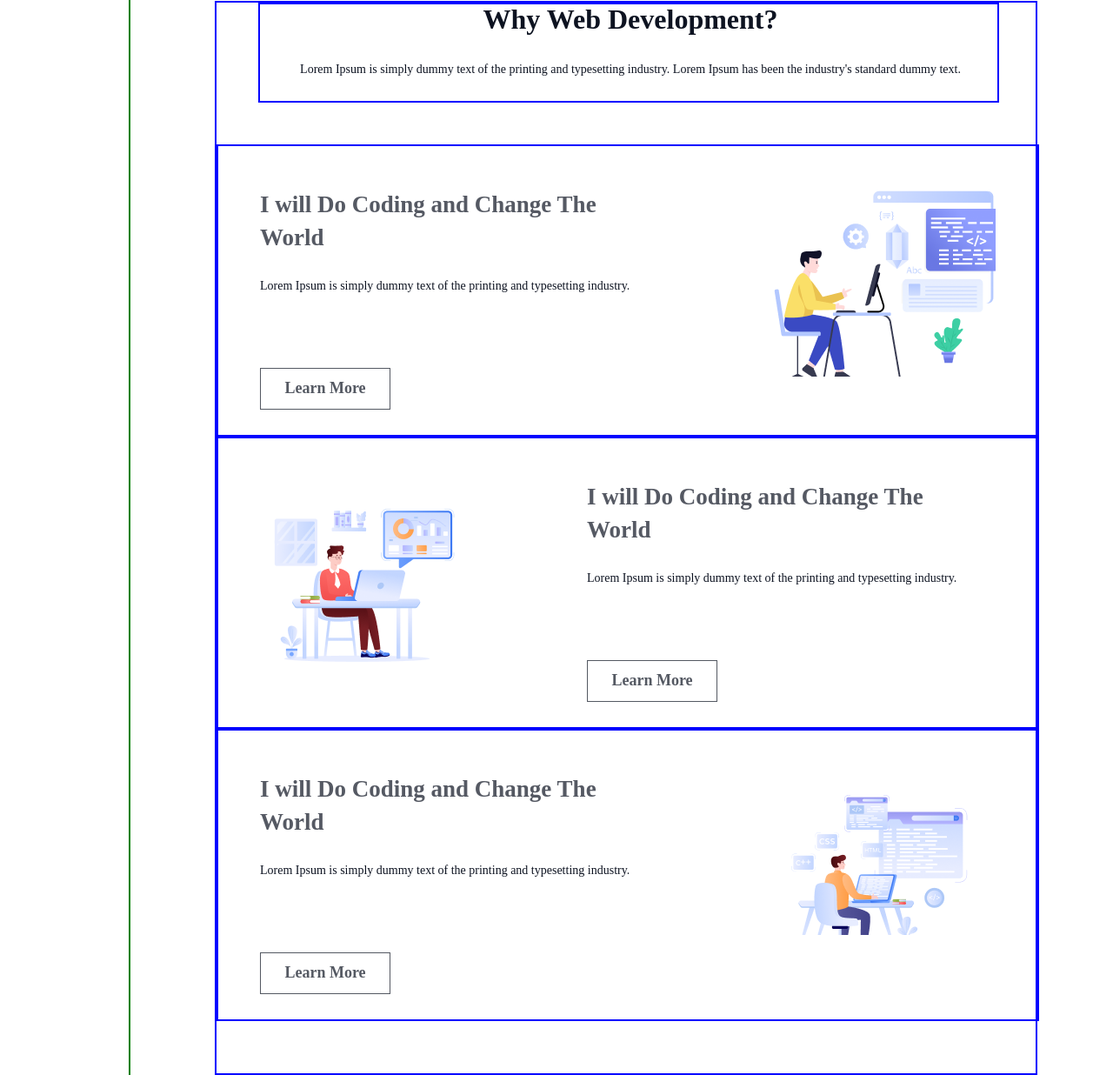
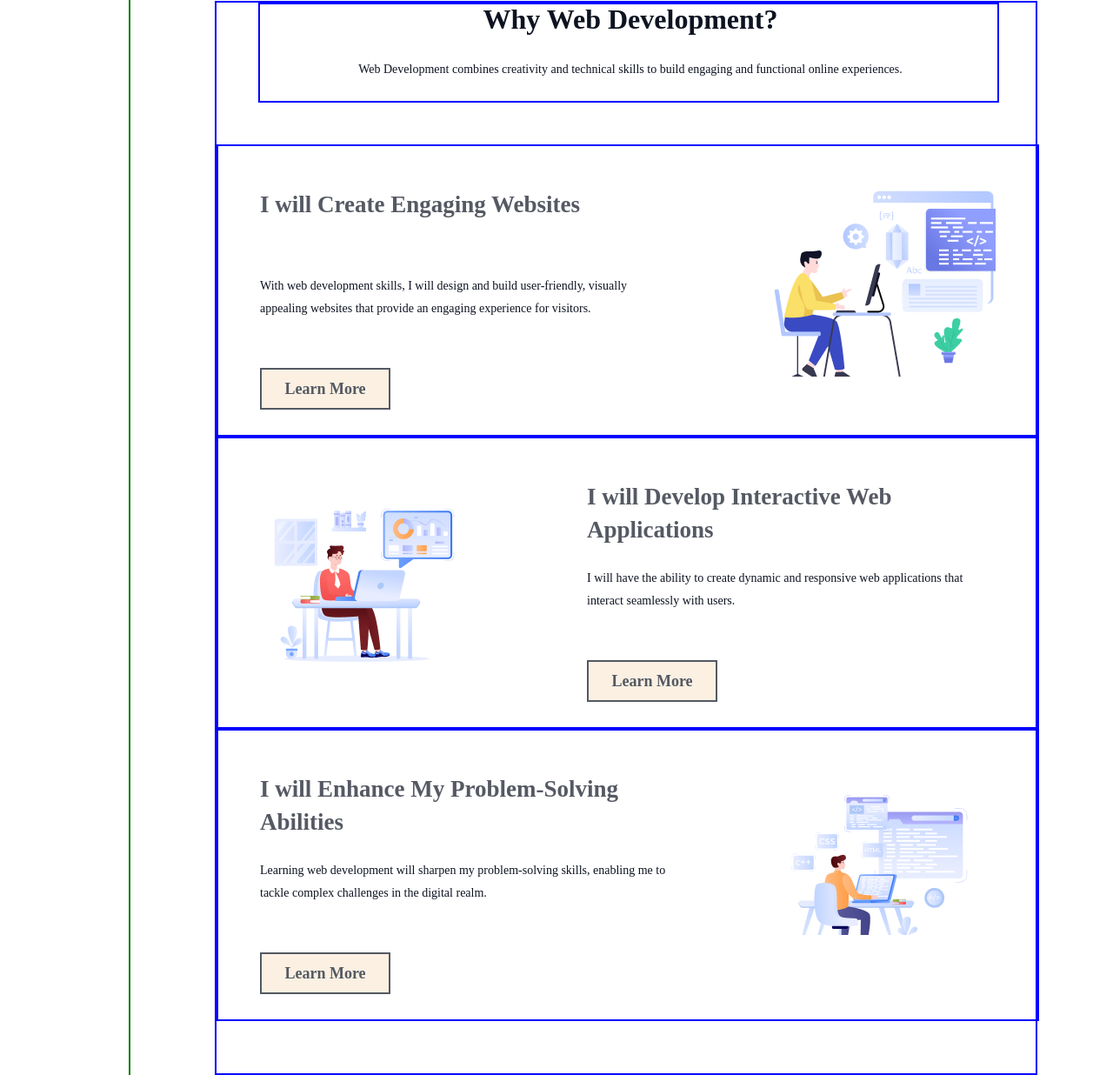
Before and after one commit to saudanoor/Assingment-One, a plain HTML site: page index.html in a window 1280 px wide. Shown: the part 938-2174 px from the top of the page at 87% size. Drawn offline with Linux system fonts and the light colour scheme; a web font is replaced by a local one.

Commit message:
why web dev container final done

```diff
--- a/index.html
+++ b/index.html
@@ -76,7 +76,7 @@
                         Why Web Development?
                     </div>
                     <div class="inside">
-                        Lorem Ipsum is simply dummy text of the printing and typesetting industry. Lorem Ipsum has been the industry's standard dummy text.
+                        Web Development combines creativity and technical skills to build engaging and functional online experiences.
                     </div>
 
                 </div>
@@ -87,14 +87,14 @@
                     <div class="frame-9">
                         <div class="inside9">
                         <div class="title-9">
-                            I will Do Coding and Change The World
+                            I will Create Engaging Websites
                         </div>
                         <div class="des9">
-                            Lorem Ipsum is simply dummy text of the printing and typesetting industry.
+                            With web development skills, I will design and build user-friendly, visually appealing websites that provide an engaging experience for visitors.
                         </div>
 
                         <div class="learnmore">
-                            Learn More
+                           <button>Learn More</button>
                         </div>
 
                      </div>
@@ -116,14 +116,14 @@
 
 
                         <div class="title-9">
-                            I will Do Coding and Change The World
+                            I will Develop Interactive Web Applications
                         </div>
                         <div class="des9">
-                            Lorem Ipsum is simply dummy text of the printing and typesetting industry.
+                            I will have the ability to create dynamic and responsive web applications that interact seamlessly with users.
                         </div>
 
                         <div class="learnmore">
-                            Learn More
+                            <button>Learn More</button>
                         </div>
 
 
@@ -142,14 +142,14 @@
                     <div class="frame-9">
                         <div class="inside9">
                         <div class="title-9">
-                            I will Do Coding and Change The World
+                            I will Enhance My Problem-Solving Abilities
                         </div>
                         <div class="des9">
-                            Lorem Ipsum is simply dummy text of the printing and typesetting industry.
+                            Learning web development will sharpen my problem-solving skills, enabling me to tackle complex challenges in the digital realm.
                         </div>
 
                         <div class="learnmore">
-                            Learn More
+                            <button>Learn More</button>
                         </div>
 
                      </div>
@@ -176,7 +176,7 @@
                     My Inspiration
                 </div>
                 <div class="inside">
-                    Lorem Ipsum is simply dummy text of the printing and typesetting industry. Lorem Ipsum has been the industry's standard dummy text.
+                    My inspiration for web development comes from a passion for creating interactive and impactful digital experiences.
                 </div>
 
 
--- a/style/styles.css
+++ b/style/styles.css
@@ -125,7 +125,7 @@ padding: 26px 221px 44px 221px;
 
 .frame-4{
     /* Frame 4 */
-    border: 2px solid blue;
+    /* border: 2px solid blue; */
 position: absolute;
 width: 998px;
 height:  582px;
@@ -136,7 +136,7 @@ flex-direction: column;
 }
 
 .frame-box{
-    border: 2px solid purple;
+    /* border: 2px solid purple; */
     width: 998px;
     height: 50%;
 }
@@ -151,7 +151,7 @@ flex-direction: column;
 }
 
 .frame-3a{
-    color: rgb(13, 19, 33);
+    /* color: rgb(13, 19, 33); */
     font-family: Azeret Mono;
     font-size: 40px;
     font-weight: 650;
@@ -201,6 +201,7 @@ background: rgb(89, 91, 95);
 border-radius: 8px;
 
 margin-top: 40px;
+cursor: pointer;
 
 }
 
@@ -306,14 +307,14 @@ margin-top: 28px;
 
 }
 
-.learnmore{
+.learnmore button{
 
     margin-top: 55px;
     width: 150px;
     height: 48px;
 
     box-sizing: border-box;
-border: 1px solid rgb(13, 19, 33);
+border: 2px solid rgb(13, 19, 33);
 opacity: 0.7;
 
 color: rgb(13, 19, 33);
@@ -323,11 +324,16 @@ font-weight: 550;
 line-height: 20px;
 letter-spacing: 0%;
 text-align: center;
-padding-top: 12px;
+padding: 4px;
+background-color: antiquewhite;
+cursor: pointer;
+
 
 
 
 }
+
+
 
 .image{
     background-image: url("/assets/Layer_1.png");
```
